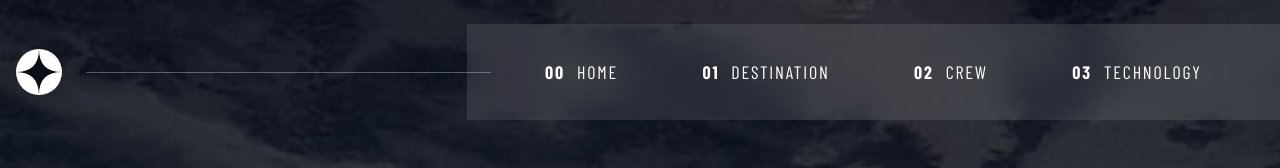
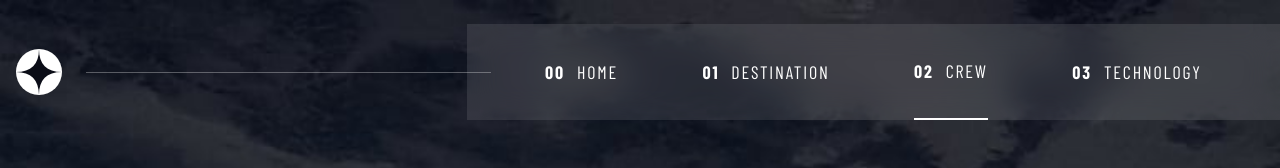
Before and after one commit to Sana-Shabeel/space-tourism-ts, a React (Vite) app: page /crew in a window 1280 px wide. Shown: the top 168 px of the page. Built offline with nearby package versions, Linux system fonts and the light colour scheme; a web font is replaced by a local one.

Commit message:
Fixing navbar border

```diff
--- a/src/App.tsx
+++ b/src/App.tsx
@@ -1,5 +1,6 @@
 import { useState } from "react";
 import { Route, Routes } from "react-router-dom";
+import Navbar from "./components/Navbar";
 import Crew from "./pages/Crew";
 import Destination from "./pages/Destination";
 import Homepage from "./pages/Homepage";
@@ -7,7 +8,7 @@ import Technology from "./pages/Technology";
 
 function App() {
   return (
-    <main>
+    <main className="">
       <Routes>
         <Route path="/" element={<Homepage />} />
         <Route path="/home" element={<Homepage />} />
--- a/src/components/Navbar.tsx
+++ b/src/components/Navbar.tsx
@@ -1,16 +1,13 @@
-import React, { useState } from "react";
+import React, { useEffect, useState } from "react";
 import { Link } from "react-router-dom";
 
-const Navbar = () => {
+interface Props {
+  border: string;
+  setBorder: React.Dispatch<React.SetStateAction<string>>;
+}
+
+const Navbar = ({ border, setBorder }: Props) => {
   const [toggleNavbar, setToggleNavbar] = useState<boolean>(false);
-  const [isActive, setIsActive] = useState("00");
-
-  const activeHandler = (target: string) => {
-    setIsActive(target);
-    console.log(target);
-  };
-
-  console.log("isactive", isActive);
 
   const navbar = [
     { num: "00", title: "HOME" },
@@ -28,12 +25,14 @@ const Navbar = () => {
         <ul className="hidden h-full w-3/5 items-center justify-around gap-6 bg-alphaWhite px-12 backdrop-blur-lg  md:flex lg:w-2/3	">
           {navbar.map(({ num, title }, idx) => (
             <li
-              className={` flex h-full items-center justify-center border-white text-lg font-extralight tracking-widest hover:border-b-2 hover:border-stone-400`}
+              className={`${
+                border === num ? "border-b-2" : ""
+              } flex h-full items-center justify-center border-white text-lg font-extralight tracking-widest hover:border-b-2 hover:border-stone-400`}
               key={idx}
             >
               <Link
                 to={`/${title.toLowerCase()}`}
-                onClick={() => activeHandler(num)}
+                onClick={() => setBorder(num)}
               >
                 <span className="mr-3 font-bold md:hidden lg:inline-block">
                   {num}
--- a/src/pages/Crew.tsx
+++ b/src/pages/Crew.tsx
@@ -5,9 +5,9 @@ import Navbar from "../components/Navbar";
 
 const Crew = () => {
   const [crewData, setCrewData] = useState<Root["crew"]>(crew);
-
   const [crewMember, setCrewMember] = useState<Root["crew"]>(crew);
   const [IsActive, setIsActive] = useState("Douglas Hurley");
+  const [border, setBorder] = useState("02");
   const members = [
     "Douglas Hurley",
     "Mark Shuttleworth",
@@ -26,7 +26,7 @@ const Crew = () => {
 
   return (
     <section className="grid min-h-screen  bg-crew-mobile bg-cover bg-center text-white md:h-max md:bg-crew-tablet">
-      <Navbar />
+      <Navbar border={border} setBorder={setBorder} />
 
       <h1 className="my-2 text-center font-barlowCond text-fs300 font-light uppercase tracking-2xl text-white md:ml-8 md:text-left md:text-fs400">
         <span className="mr-2 font-bold text-line">02</span>
--- a/src/pages/Destination.tsx
+++ b/src/pages/Destination.tsx
@@ -13,6 +13,7 @@ const Destination = () => {
     useState<Root["destinations"]>(destinationData);
 
   const [IsActive, setIsActive] = useState("Moon");
+  const [border, setBorder] = useState("01");
 
   const pickDestinationHandler = (planet: string) => {
     setDestination(destinationData.filter((obj) => obj.name === planet));
@@ -25,7 +26,7 @@ const Destination = () => {
 
   return (
     <section className="min-h-screen bg-destination-mobile bg-cover bg-center sm:bg-destination-tablet  lg:bg-destination-desktop ">
-      <Navbar />
+      <Navbar border={border} setBorder={setBorder} />
 
       <h2 className="my-10 text-center font-barlowCond text-fs300 font-light uppercase tracking-2xl text-white md:ml-8 md:text-left md:text-fs400">
         <span className="mr-2 font-bold text-line">01</span>
--- a/src/pages/Homepage.tsx
+++ b/src/pages/Homepage.tsx
@@ -2,9 +2,11 @@ import React, { useState } from "react";
 import Navbar from "../components/Navbar";
 
 const Landing = () => {
+  const [border, setBorder] = useState("00");
+
   return (
     <section className="grid min-h-screen grid-rows-home bg-home-page-mobile bg-cover bg-center text-lightBlue sm:bg-home-page-tablet lg:bg-home-page-desktop">
-      <Navbar />
+      <Navbar border={border} setBorder={setBorder} />
       <div className="flex h-full flex-col pt-6 lg:flex-row">
         <div className="m-auto w-80 md:w-3/5 lg:w-[28.125rem]">
           <h1 className="text-center font-barlowCond text-fs400 tracking-h1space lg:text-left">
--- a/src/pages/Technology.tsx
+++ b/src/pages/Technology.tsx
@@ -7,6 +7,7 @@ const Technology = () => {
   const [techData, setTechData] = useState<Root["technology"]>(data.technology);
   const [tech, setTech] = useState(techData);
   const [IsActive, setIsActive] = useState("");
+  const [border, setBorder] = useState("03");
   const [windowSize, setWindowSize] = useState(window.innerWidth);
 
   const pickTechHandler = (rocket: string) => {
@@ -35,7 +36,7 @@ const Technology = () => {
 
   return (
     <section className="min-h-screen bg-technology-mobile bg-cover bg-center md:bg-technology-tablet lg:bg-technology-desktop">
-      <Navbar />
+      <Navbar border={border} setBorder={setBorder} />
 
       <div className="grid">
         <h2 className="my-8 text-center font-barlowCond text-fs300 font-light uppercase tracking-2xl text-white md:ml-8 md:text-left md:text-fs450">
```
